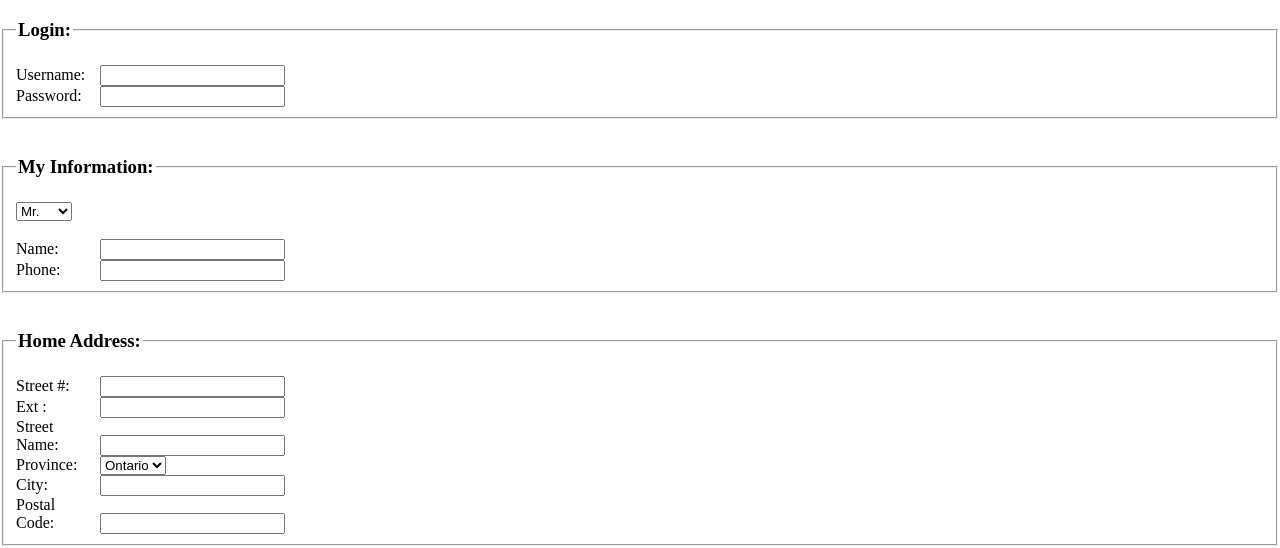
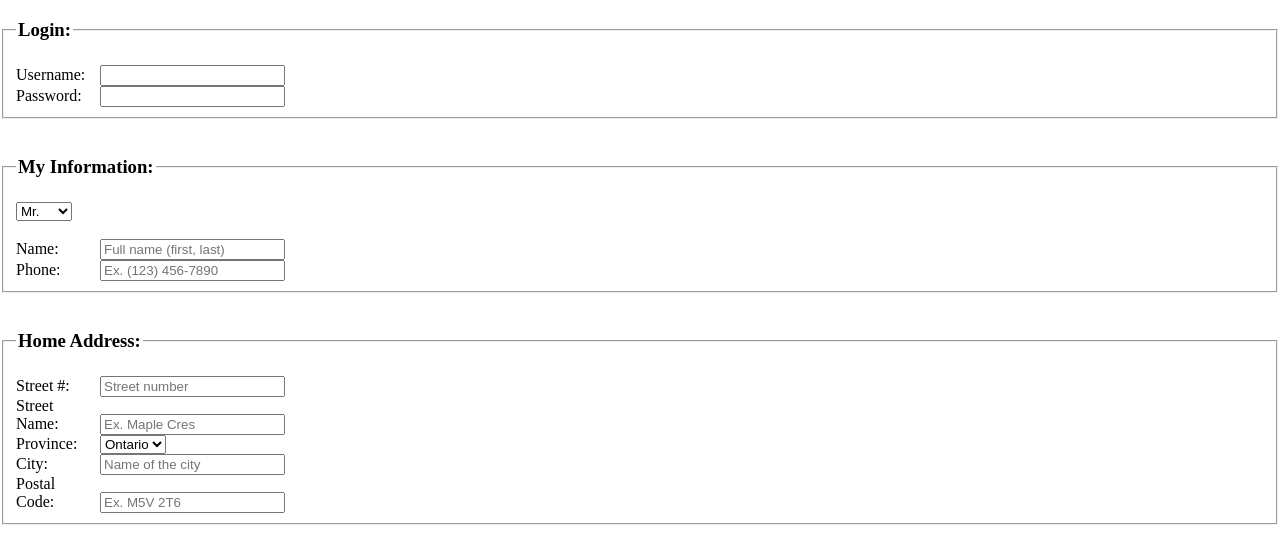
Before and after one commit to Eric1218/Eric1218.github.io, a plain HTML site: page Homework/online_order.html in a window 1280 px wide. Shown: the part 283-831 px from the top of the page. Drawn offline with Linux system fonts and the light colour scheme.

Commit message:
New updates

```diff
--- a/Homework/online_order.html
+++ b/Homework/online_order.html
@@ -53,10 +53,10 @@
             <br>
             <br>
             <label for="">Name:</label>
-            <input type="text" name="name">
+            <input type="text" name="name" placeholder="Full name (first, last)">
             <br>
             <label for="">Phone:</label>
-            <input type="text" name="phone">
+            <input type="text" name="phone" placeholder="Ex. (123) 456-7890">
         </fieldset>
         <br>
         <fieldset>
@@ -64,13 +64,10 @@
                 <h3>Home Address:</h3>
             </legend>
             <label for="">Street #:</label>
-            <input type="text" name="street">
-            <br>
-            <label for="">Ext :</label>
-            <input type="text" name="ext">
+            <input type="text" name="street" placeholder="Street number">
             <br>
             <label for="">Street Name:</label>
-            <input type="text" name="street_name">
+            <input type="text" name="street_name" placeholder="Ex. Maple Cres">
             <br>
             <label for="">Province:</label>
             <select name="" id="">
@@ -78,10 +75,10 @@
             </select>
             <br>
             <label for="">City:</label>
-            <input type="text" name="city">
+            <input type="text" name="city" placeholder="Name of the city">
             <br>
             <label for="">Postal Code:</label>
-            <input type="text" name="postal">
+            <input type="text" name="postal" placeholder="Ex. M5V 2T6">
         </fieldset>
         <br>
         <fieldset>
@@ -116,7 +113,7 @@
             <br>
             <br>
             <div>Delivery Instruction:</div>
-            <textarea name="comments" id="" cols="50" rows="10"></textarea>
+            <textarea name="comments" id="" cols="50" rows="10" placeholder="Please enter any additional instructions!"></textarea>
         </fieldset>
         <br>
         <input type="submit">
```
